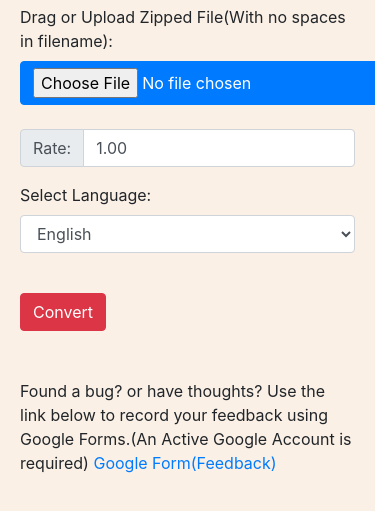
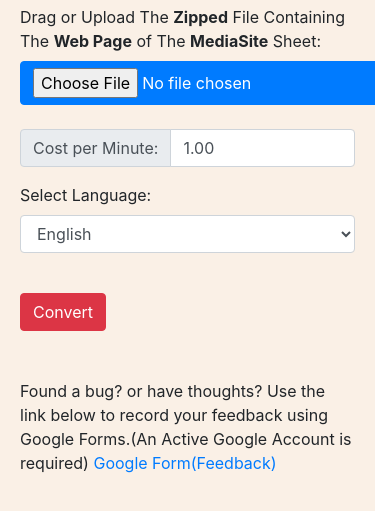
Before and after one commit to LeoTheLegion/eDesignCaptionCalculator2, an Electron app: page index.html in a window 375 px wide. Shown: the part 119-630 px from the top of the page. Drawn offline with nearby package versions, Linux system fonts and the light colour scheme; no server answers.

Commit message:
Updated text display

```diff
--- a/index.html
+++ b/index.html
@@ -17,7 +17,9 @@
       <h1 class= "text-center">eDesign Caption Calculator2</h1>
 		<form id="main">
 			<div>
-				<label for="zip">Drag or Upload Zipped File(With no spaces in filename):</label>
+				<label for="zip">
+					Drag or Upload The <b>Zipped</b> File Containing The <b>Web Page</b> of The <b>MediaSite</b> Sheet:
+				</label>
 				<input class="btn btn-primary" type="file"
 					   id="zip" name="zip"
 					   accept=".zip" />
@@ -25,7 +27,7 @@
 				<br>
 				<div class="input-group mb-3">
 				  <div class="input-group-prepend">
-				    <span class="input-group-text" id="inputGroup-sizing-default">Rate:</span>
+				    <span class="input-group-text" id="inputGroup-sizing-default">Cost per Minute:</span>
 				  </div>
 				  <input type="text" class="form-control" aria-label="Default"
 				  aria-describedby="inputGroup-sizing-default"
--- a/package.json
+++ b/package.json
@@ -1,6 +1,6 @@
 {
   "name": "edesigncaptioncalculator2",
-  "version": "1.0.7",
+  "version": "1.0.8",
   "description": "A program that takes mediasite sheet from google sheet zip and cproduces a pdf with calculations for total cost",
   "main": "main.js",
   "scripts": {
```
